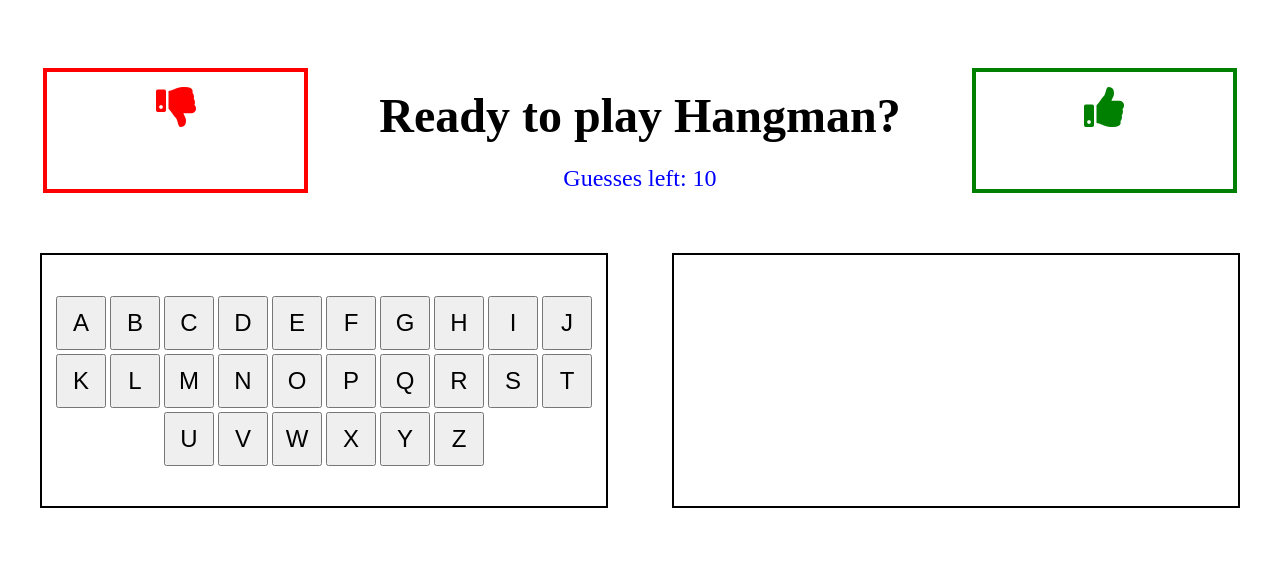
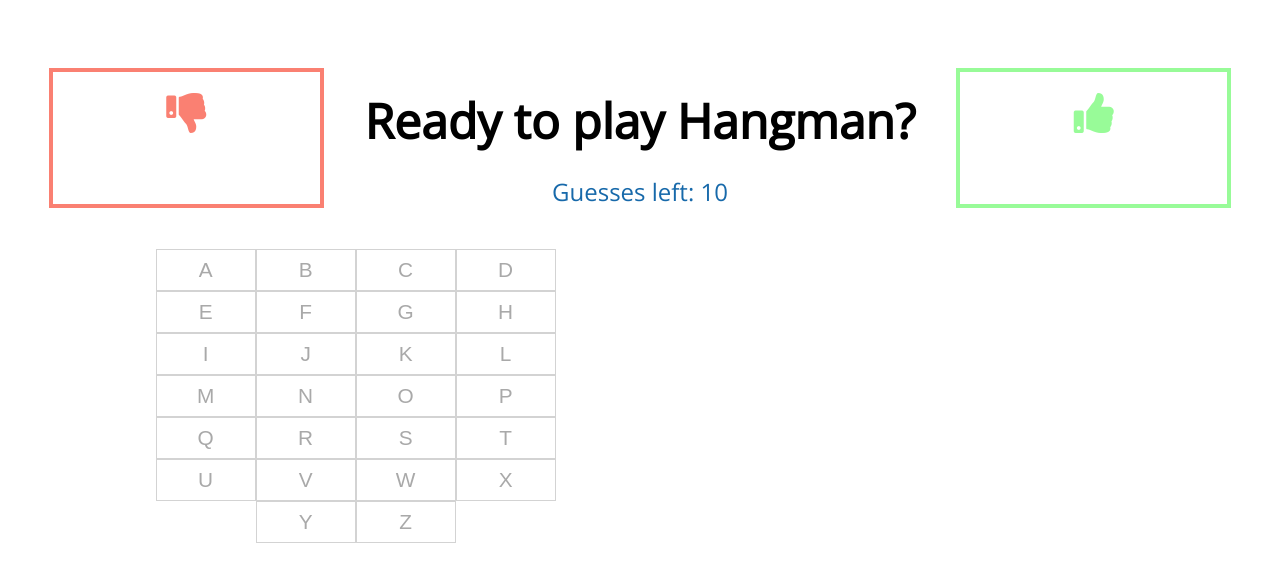
Before and after one commit to vhparadajr/Hangman_Angular, a website: page web/index.html in a window 1280 px wide. Drawn offline with nearby package versions, Linux system fonts and the light colour scheme; no server answers.

Commit message:
first draft

```diff
--- a/web/index.html
+++ b/web/index.html
@@ -8,7 +8,7 @@
     <script src = "gallows.js"></script>
     <link rel="stylesheet" href="style.css">
     <link rel="stylesheet" href="https://use.fontawesome.com/releases/v5.3.1/css/all.css" integrity="sha384-mzrmE5qonljUremFsqc01SB46JvROS7bZs3IO2EmfFsd15uHvIt+Y8vEf7N7fWAU" crossorigin="anonymous">
-
+    <link href="https://fonts.googleapis.com/css?family=Open+Sans" rel="stylesheet">
 
   </head>
   <body ng-app= "HangmanApp" ng-controller = "GameController">
@@ -39,7 +39,7 @@
       </div>
       <div class="container">
         <div class="container-inner flex">
-          <div class="buttonLetters">
+          <div class="center">
             <button type="button" name="button" ng-repeat="letter in alphabet track by $index" ng-click="sendGuess(letter)">{{letter}}</button>
           </div>
         </div>
--- a/web/style.css
+++ b/web/style.css
@@ -5,25 +5,43 @@
      box-sizing: border-box; /* IE */
 }
 
+body{
+  font-family: 'Open Sans', sans-serif;
+}
+
 .container{
   display: inline-flex;
-  justify-content: space-around;
+  justify-content: space-evenly;
   margin-top: 60px;
   width: 100%;
 }
 
 .container-inner{
-  border: 2px solid;
-  width: 45%;
+
+  width: 35%;
   display: inline-block;
   height: 255px;
 }
 
-button{
-  width: 50px;
-  height: 54px;
-  font-size: 1.5em;
-  margin: 2px;
+button {
+  outline: none;
+  border: none;
+  background: none;
+  padding: .5rem 1rem;
+  background: periwinkle;
+  border: 1px solid lightgray;
+  color: darkgray;
+  font-size: 1.3rem;
+  min-width: 100px;
+  text-transform: uppercase;
+  cursor: pointer;
+}
+button:hover {
+  background: #1769aa;
+  color: white;
+  transition: transform 200ms ease-in-out;
+  transform: scale(1.15);
+  z-index: 2;
 }
 
 h1{
@@ -32,14 +50,11 @@ h1{
   margin-bottom: -8px;
 }
 
-.buttonLetters{
-  text-align: center;
-}
-
 .displayWord{
   font-size: 4em;
   margin-top: 30px;
   display: block;
+  font-style: italic;
 }
 
 .center{
@@ -55,7 +70,7 @@ h1{
   margin-top: 28px;
   display: block;
   font-size: 1.5em;
-  color: blue;
+  color: #1769aa;
 }
 
 .flex{
@@ -64,25 +79,25 @@ h1{
 }
 
 .incorrect{
-  color: red;
+  color: #FA8072;
   font-size: 2.5em;
 }
 
 .correct{
-  color: green;
+  color: #98FB98;
   font-size: 2.5em;
 }
 .border{
-  width: 265px;
+  width: 275px;
   text-align: center;
   padding: 13px;
-  height: 125px;
+  height: 140px;
 }
 .borderRed{
-  border: 4px solid red;
+  border: 4px solid #FA8072;
 }
 .borderGreen{
-  border: 4px solid green;
+  border: 4px solid #98FB98;
 }
 
 .spaces{
```
